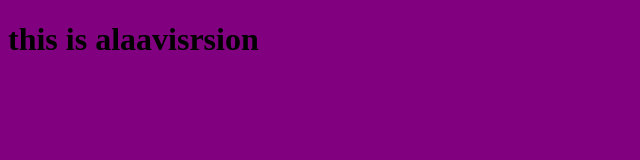
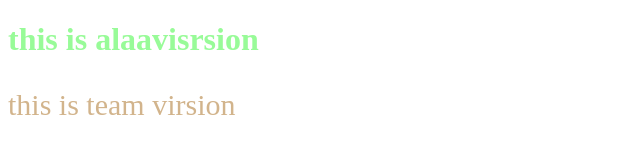
Before and after one commit to AlaaMoEl/mypriject, a plain HTML site: page index.html in a window 1280 px wide. Shown: the whole page, without its empty margins (0-640 px from the left). Drawn offline with Linux system fonts and the light colour scheme.

Commit message:
team virsion

```diff
--- a/index.html
+++ b/index.html
@@ -8,6 +8,7 @@
 </head>
 <body>
     <h1>this is alaavisrsion</h1>
+    <p>this is team virsion</p>
     <script src="app.js"></script>
 </body>
 </html>
--- a/style.css
+++ b/style.css
@@ -1,6 +1,9 @@
 h1{
-    color: black;
+    color: palegreen;
 }
-body{
-    background-color: purple;
+
+p{
+    font-size: 30px;
+    margin: 30px auto;
+    color: tan;
 }
```
